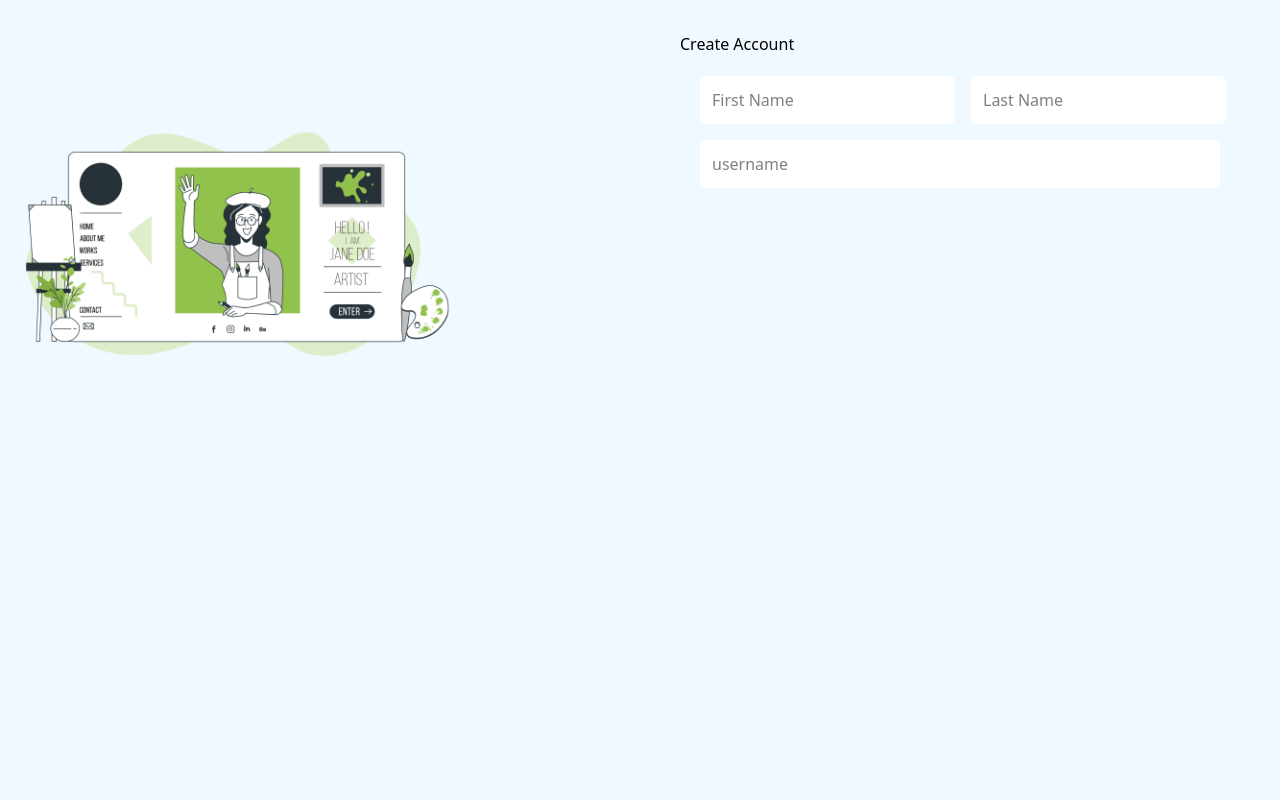
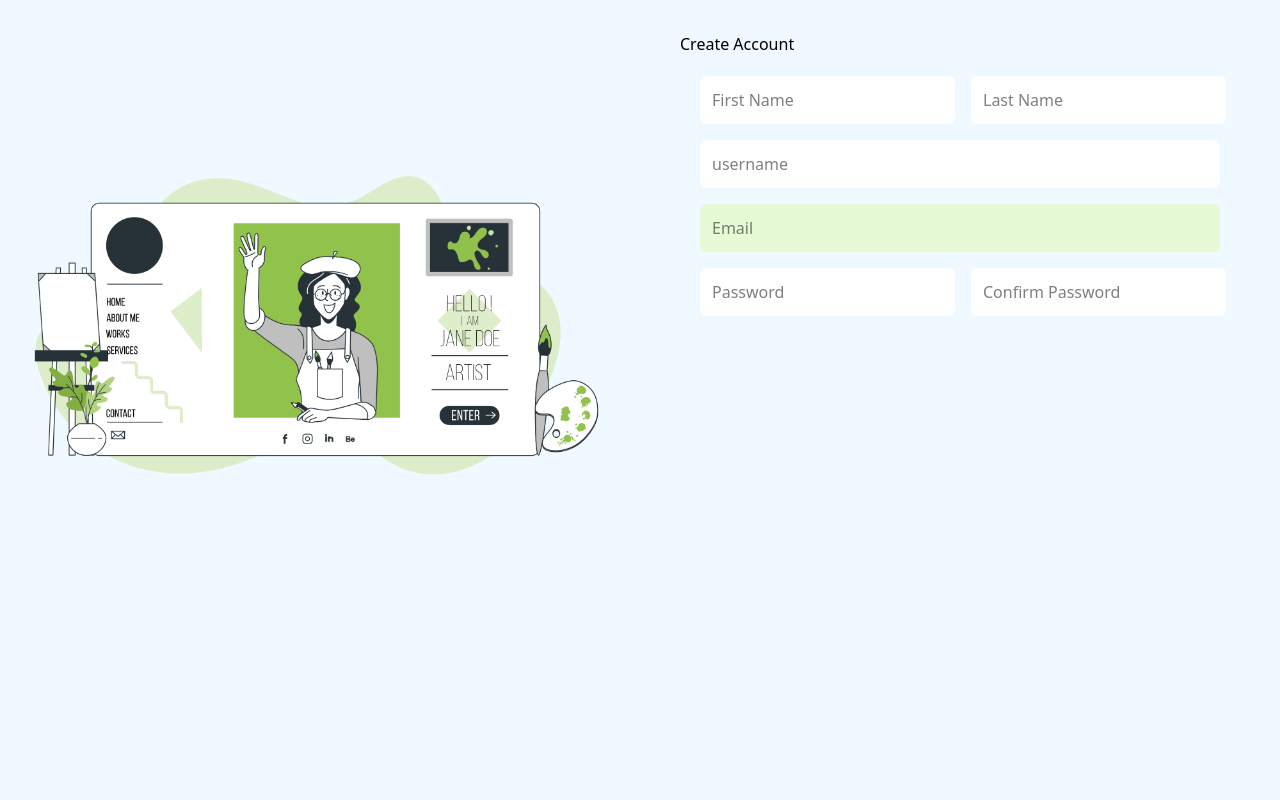
Before and after one commit to AlazarBekele/Freelancer-Project-Tracker, a Django app: page /login/ in a window 1280 px wide. Run offline with Django 5.2, Linux system fonts and the light colour scheme; data comes from the database, SQL or seed files in the repository; some web fonts are replaced.

Commit message:
Finish the sign up slot

```diff
--- a/Admin/forms.py
+++ b/Admin/forms.py
@@ -27,22 +27,22 @@ class Sign_up (UserCreationForm):
 
     email = forms.EmailField (label='' ,widget=forms.EmailInput(attrs={
 
-        'class' : 'w-120',
-        'placeholder' : 'username'
+        'class' : 'w-full border-none focus:outline-none p-3 bg-lime-200/40 rounded-md',
+        'placeholder' : 'Email'
 
     }))
 
     password1 = forms.CharField (max_length=10,label='' , widget=forms.PasswordInput(attrs={
 
-        'class' : 'w-120',
-        'placeholder' : 'username'
+        'class' : 'w-70 border-none focus:outline-none p-3 bg-white rounded-md',
+        'placeholder' : 'Password'
 
     }))
 
     password2 = forms.CharField (max_length=10,label='' , widget=forms.PasswordInput(attrs={
 
-        'class' : 'w-120',
-        'placeholder' : 'username'
+        'class' : 'w-70 border-none focus:outline-none p-3 bg-white rounded-md',
+        'placeholder' : 'Confirm Password'
 
     }))
 
--- a/Admin/templates/Include/Log/LoginPage.html
+++ b/Admin/templates/Include/Log/LoginPage.html
@@ -13,7 +13,7 @@
 
         <div>
 
-            <img class="w-120" src="{{ accountCreate.IMG.url }}" alt="">
+            <img class="w-full" src="{{ accountCreate.IMG.url }}" alt="">
 
         </div>
 
@@ -44,6 +44,19 @@
 
                             </div>
 
+                            <div class="w-full">
+
+                                {{ signup.email }}
+
+                            </div>
+
+                            <div class="w-full flex justify-between items-center gap-4">
+
+                                {{ signup.password1 }}
+                                {{ signup.password2 }}
+
+                            </div>
+
                         </div>
 
                     </form>
--- a/static/dist/MainCss.css
+++ b/static/dist/MainCss.css
@@ -9,6 +9,7 @@
       "Courier New", monospace;
     --color-lime-50: oklch(98.6% 0.031 120.757);
     --color-lime-100: oklch(96.7% 0.067 122.328);
+    --color-lime-200: oklch(93.8% 0.127 124.321);
     --color-lime-300: oklch(89.7% 0.196 126.665);
     --color-lime-500: oklch(76.8% 0.233 130.85);
     --color-lime-600: oklch(64.8% 0.2 131.684);
@@ -486,6 +487,27 @@
   .bg-lime-50 {
     background-color: var(--color-lime-50);
   }
+  .bg-lime-200 {
+    background-color: var(--color-lime-200);
+  }
+  .bg-lime-200\/10 {
+    background-color: color-mix(in srgb, oklch(93.8% 0.127 124.321) 10%, transparent);
+    @supports (color: color-mix(in lab, red, red)) {
+      background-color: color-mix(in oklab, var(--color-lime-200) 10%, transparent);
+    }
+  }
+  .bg-lime-200\/20 {
+    background-color: color-mix(in srgb, oklch(93.8% 0.127 124.321) 20%, transparent);
+    @supports (color: color-mix(in lab, red, red)) {
+      background-color: color-mix(in oklab, var(--color-lime-200) 20%, transparent);
+    }
+  }
+  .bg-lime-200\/40 {
+    background-color: color-mix(in srgb, oklch(93.8% 0.127 124.321) 40%, transparent);
+    @supports (color: color-mix(in lab, red, red)) {
+      background-color: color-mix(in oklab, var(--color-lime-200) 40%, transparent);
+    }
+  }
   .bg-lime-500 {
     background-color: var(--color-lime-500);
   }
```
